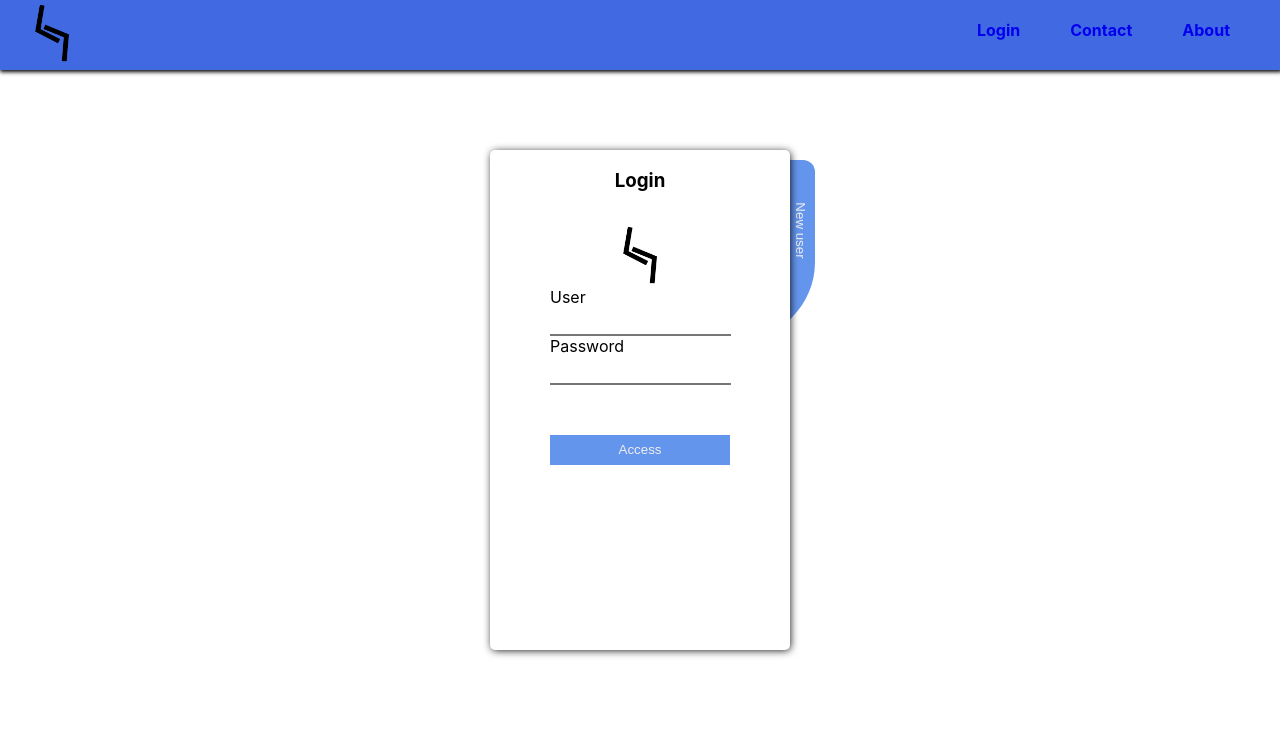
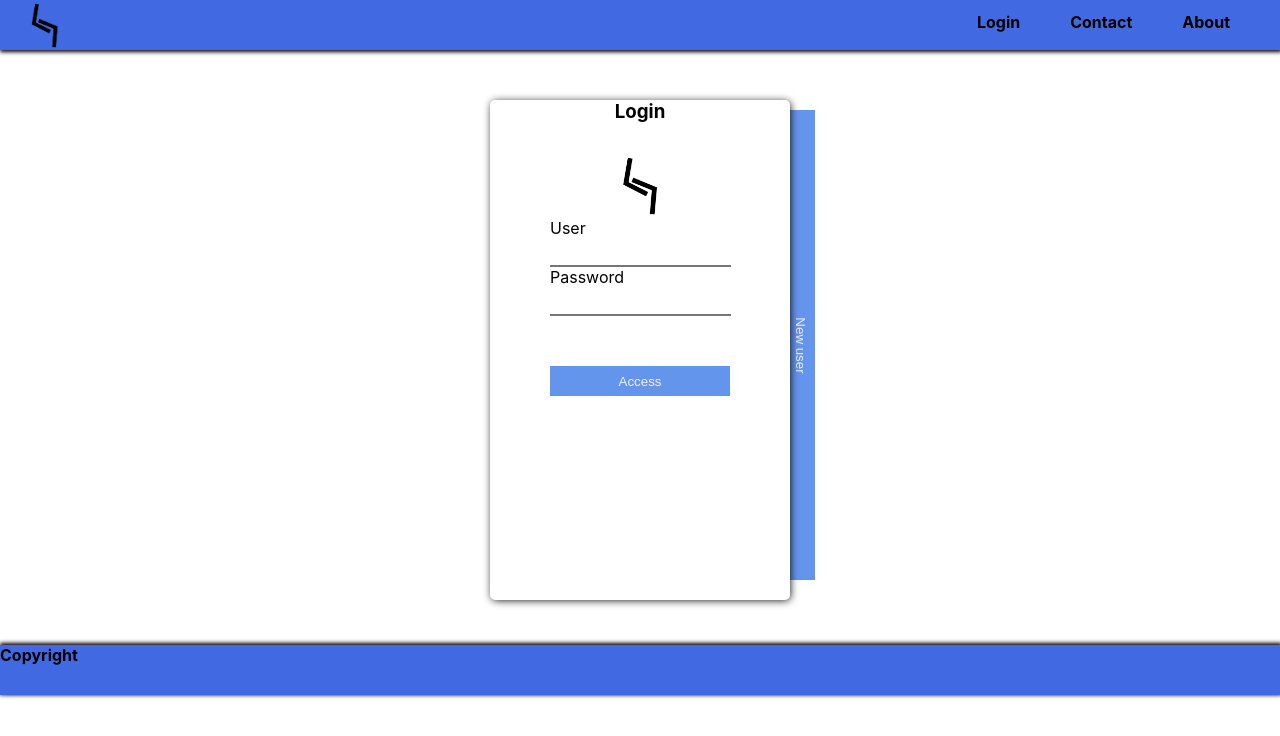
Before and after one commit to MrMonoDev/frontend-ecommerce-app, a React (Create React App) app: page /login in a window 1280 px wide. Shown: the top 736 px of the page. Built offline with nearby package versions, Linux system fonts and the light colour scheme.

Commit message:
added footer & fixed error with Login UI

```diff
--- a/src/App.js
+++ b/src/App.js
@@ -5,6 +5,7 @@ import Contact from './Componets/Contact';
 import About from './Componets/About';
 import Home from './Componets/Home';
 import Nav from './Componets/Nav';
+import Footer from './Componets/Footer';
 
 class App extends React.Component{
   constructor(props){
@@ -17,6 +18,7 @@ class App extends React.Component{
   render(){
 
     return(
+      <div>
       <Router>
         <Nav />
           <Switch>
@@ -25,7 +27,9 @@ class App extends React.Component{
           <Route path="/contact" exact component = {Contact}/>
           <Route path="/about" exact component = {About}/>
           </Switch>
+          <Footer />
       </Router>
+      </div>
       );
   }
 }
--- /dev/null
+++ b/src/Componets/Footer.js
@@ -0,0 +1,21 @@
+import React from 'react';
+import './css/Footer.css';
+
+class Footer extends React.Component{
+  constructor(props){
+    super(props);
+    this.state = {
+
+    }
+  }
+
+  render(){
+
+    return(
+      <div class="back-foo"><b>Copyright</b></div>
+      );
+  }
+}
+
+
+export default Footer;
--- a/src/Componets/Login.js
+++ b/src/Componets/Login.js
@@ -95,6 +95,7 @@ class Form extends Login{
                       <button onClick={method} className="nuser"><div class='rotate'>{this.state.nuser}</div></button>
                       </div>;
     return(
+     <div class="father">
       <div className="login">
         <h3 className="title">{this.state.func}</h3>
         <img class="img-login" src={Image} alt="languages"/>
@@ -107,9 +108,11 @@ class Form extends Login{
           {regist}
           <button type="submit" className="submit" id="sub">{this.state.access}</button>
         </form>
-        {nButtRegist}
         </div>
-      </div>
+          </div>
+          {nButtRegist}
+    </div>
+
       );
   }
 }
--- /dev/null
+++ b/src/Componets/css/Footer.css
@@ -0,0 +1,11 @@
+.back-foo{
+    position: relative;
+    background:royalblue;
+    height: 50px;
+    margin-top: 45px;
+    box-shadow: 1px -1px 4px 1px black;
+}
+.back-foo b{
+    float: left;
+    text-align: center;
+}
--- a/src/Componets/css/Login.css
+++ b/src/Componets/css/Login.css
@@ -1,5 +1,15 @@
+.father {
+  position: relative;
+  left: 0;
+  right: 0;
+  top: 0px;
+  bottom: 0;
+  margin: auto;
+  width: 300px;
+  height: 500px;
+}
 .login {
-    position: absolute;
+    position: relative;
     background-color: #ffffff;
     left: 0;
     right: 0;
@@ -10,6 +20,7 @@
     height: 500px;
     border-radius: 5px;
     box-shadow: 1px 1px 9px -1px black;
+    z-index: 2;
   }
   .title{
     position: relative;
@@ -43,19 +54,18 @@
     cursor: pointer;
   }
   .nuser{
+    position: relative;
     background-color: cornflowerblue;
     border: none;
-    width: 90px;
-    height: 180px;
-    border-radius: 10px 20px 130px;
+    width: 70px;
+    height: 470px;
   }
   .rotate {
+    position: relative;
     color: #eeeeee;
-    position: relative;
-    bottom: 20px;
-    left: 30px;
+    top: 0px;
+    left: 20px;
     transform: rotate(90deg);
-    /* Legacy vendor prefixes that you probably don't need... */
     /* Safari */
     -webkit-transform: rotate(90deg);
     /* Firefox */
@@ -75,7 +85,7 @@
   position: absolute;
   top: 10px;
   right: -25px;
-  z-index: -1;
+  z-index: 1;
   }
 
   @keyframes mymove{
--- a/src/Componets/css/Nav.css
+++ b/src/Componets/css/Nav.css
@@ -1,8 +1,8 @@
 .img-nav{
     position: relative;
     float: left;
-    width: 65px;
-    height: 65px;
+    width: 50px;
+    height: 50px;
     left: 20px;
 }
 .login-nav{
@@ -21,12 +21,16 @@
     position: static;
     margin: 0px 0px 50px 0px;
     background: royalblue;
-    height: 70px;
+    height: 50px;
     box-shadow: 1px 1px 4px 1px black;
 }
 .header-nav b{
     margin-right: 50px;
-    margin-top: 20px;
+    margin-top: 12px;
+    color: black;
+}
+.header-nav b:hover{
+    font-size: 17px;
 }
 .header-nav b:active{
     color: cornsilk;
```
Also changed, not shown: src/App.css (deleted), src/Componets/css/App.css (added).
